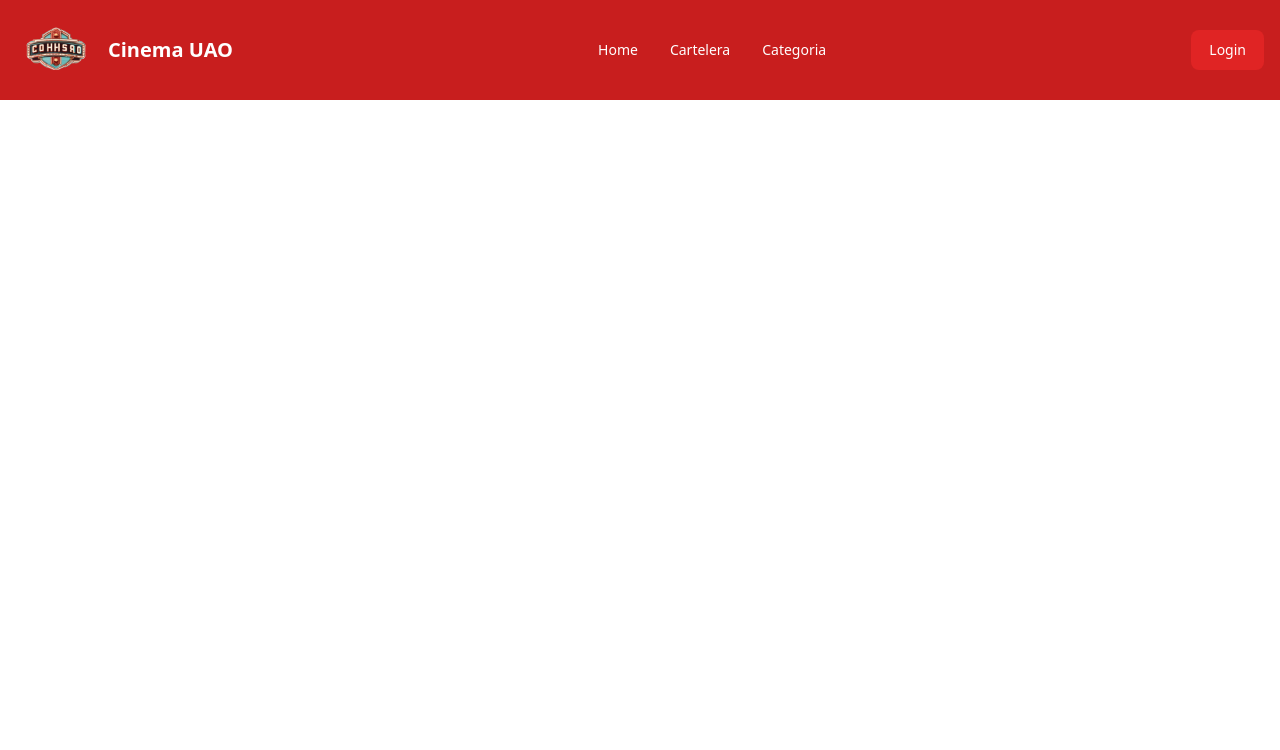
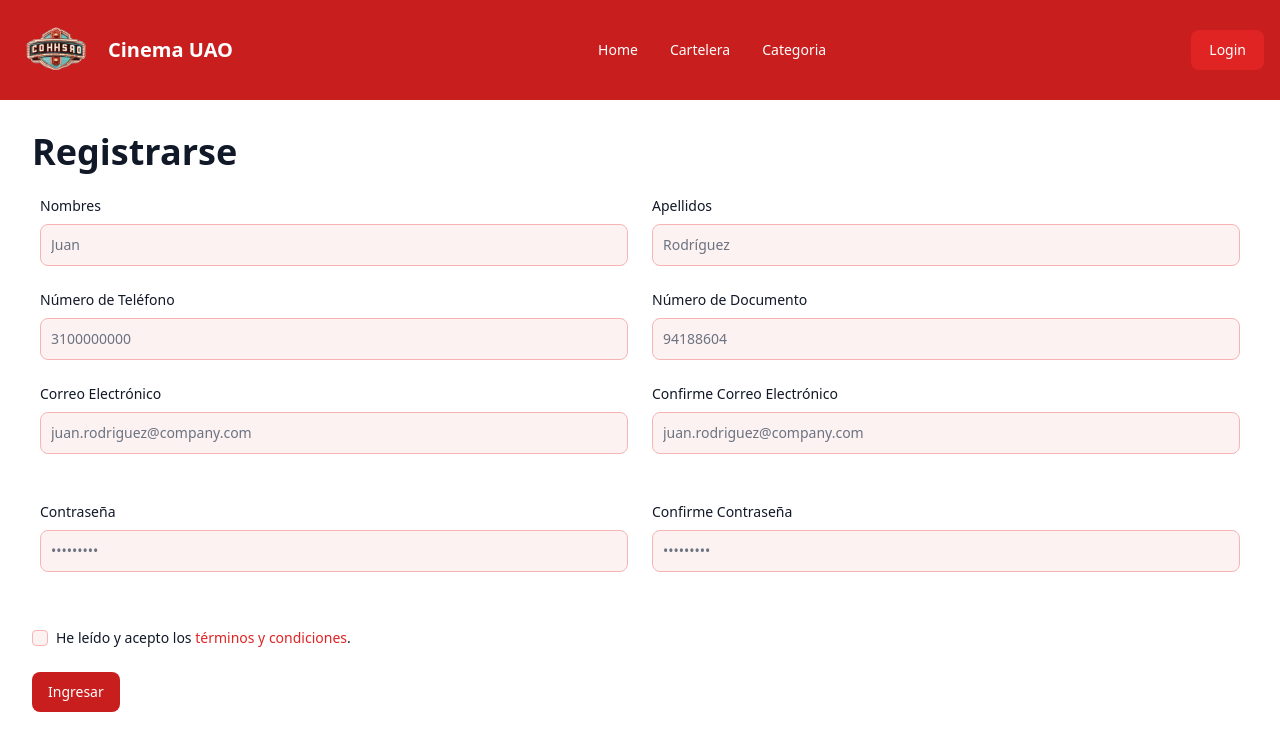
Before and after one commit to Makhai412/ProyectoEDYA2, a React (Vite) app: page / in a window 1280 px wide. Shown: the top 750 px of the page. Built offline with nearby package versions, Linux system fonts and the light colour scheme.

Commit message:
Login y SignUp listos visualmente

```diff
--- a/src/App.tsx
+++ b/src/App.tsx
@@ -1,10 +1,14 @@
 import { DarkThemeToggle } from "flowbite-react";
 import MyButton from "./components/navbar/NavBarComponent";
+import LogIn from "./pages/login/LogIn";
+import SignUp from "./pages/login/SignUp";
+
 function App() {
   return (
 
     <main className="">
       <MyButton/>
+      <SignUp/>
     </main>
   );
 }
--- /dev/null
+++ b/src/pages/login/LogIn.jsx
@@ -0,0 +1,41 @@
+import React from 'react'
+
+const LogIn = () => {
+  return (
+    <form class='flex justify-center p-8'>
+    <div class="max-w-md w-full">
+        <label for="inicio_sesion" class="block mb-4 text-4xl font-black text-gray-900 dark:text-white">Iniciar Sesión</label>
+        <div class="mb-6">
+            <label for="email" class="block mb-2 text-lg font-medium text-gray-900 dark:text-white">Correo Electrónico</label>
+            <input type="email" id="email" class="bg-red-50 border border-red-300 text-gray-900 text-base rounded-lg focus:ring-red-500 focus:border-red-500 block w-full p-2.5 dark:bg-gray-700 dark:border-gray-600 dark:placeholder-gray-400 dark:text-white dark:focus:ring-red-500 dark:focus:border-red-500" placeholder="juan.rodriguez@company.com" required />
+        </div>
+        <div class="mb-6">
+            <label for="password" class="block mb-2 text-lg font-medium text-gray-900 dark:text-white">Contraseña</label>
+            <input type="password" id="password" class="bg-red-50 border border-red-300 text-gray-900 text-base rounded-lg focus:ring-red-500 focus:border-red-500 block w-full p-2.5 dark:bg-gray-700 dark:border-gray-600 dark:placeholder-gray-400 dark:text-white dark:focus:ring-red-500 dark:focus:border-red-500" placeholder="•••••••••" required />
+        </div>
+        <button type="submit" class="text-white bg-red-700 hover:bg-red-900 focus:ring-4 focus:outline-none focus:ring-red-300 font-medium rounded-lg text-sm px-4 py-2.5 text-center dark:bg-red-600 dark:hover:bg-red-700 dark:focus:ring-red-800 w-full">Ingresar</button>
+    </div>
+    </form>
+
+
+  )
+}
+
+export default LogIn;
+
+/*
+ <form class='flex p-8 justify-center '>
+    <label for="inicio_sesion" class="block mb-4 text-xl font-extrabold  text-gray-900 dark:text-white">Iniciar Sesión</label>
+    <div class=" p-2  grid gap-6 mb-6 md:grid-cols-1 w-full md:w-auto mt-4">
+        <div class="mb-6">
+            <label for="email" class="block mb-2 text-sm font-medium text-gray-900 dark:text-white">Correo Electrónico</label>
+            <input type="email" id="email" class="bg-red-50 border border-red-300 text-gray-900 text-sm rounded-lg focus:ring-red-500 focus:border-red-500 block w-auto p-2.5 dark:bg-gray-700 dark:border-gray-600 dark:placeholder-gray-400 dark:text-white dark:focus:ring-red-500 dark:focus:border-red-500" placeholder="juan.rodriguez@company.com" required />
+        </div>
+        <div class="mb-6">
+            <label for="password" class="block mb-2 text-sm font-medium text-gray-900 dark:text-white">Contraseña</label>
+            <input type="password" id="password" class="bg-red-50 border border-red-300 text-gray-900 text-sm rounded-lg focus:ring-red-500 focus:border-red-500 block w-auto p-2.5 dark:bg-gray-700 dark:border-gray-600 dark:placeholder-gray-400 dark:text-white dark:focus:ring-red-500 dark:focus:border-red-500" placeholder="•••••••••" required />
+        </div>
+    </div>
+    <button type="submit" class="text-white bg-red-700 hover:bg-red-900 focus:ring-4 focus:outline-none focus:ring-red-300 font-medium rounded-lg text-sm px-4 py-2.5 text-center dark:bg-red-600 dark:hover:bg-red-700 dark:focus:ring-red-800">Ingresar</button>
+    </form>
+*/
--- /dev/null
+++ b/src/pages/login/SignUp.jsx
@@ -0,0 +1,55 @@
+import React from 'react'
+
+const SignUp = () => {
+  return (
+    <form class='flex-auto p-8'>
+    <label for="registrarse" class="block mb-4 text-4xl font-black  text-gray-900 dark:text-white">Registrarse</label>
+    <div class=" flex-auto p-2  grid gap-6 mb-6 md:grid-cols-2">
+        <div>
+            <label for="first_name" class="block mb-2 text-sm font-medium text-gray-900 dark:text-white">Nombres</label>
+            <input type="text" id="first_name" class="bg-red-50 border border-red-300 text-gray-900 text-sm rounded-lg focus:ring-red-500 focus:border-red-500 block w-full p-2.5 dark:bg-gray-700 dark:border-gray-600 dark:placeholder-gray-400 dark:text-white dark:focus:ring-red-500 dark:focus:border-red-500" placeholder="Juan" required />
+        </div>
+        <div>
+            <label for="last_name" class="block mb-2 text-sm font-medium text-gray-900 dark:text-white">Apellidos</label>
+            <input type="text" id="last_name" class="bg-red-50 border border-red-300 text-gray-900 text-sm rounded-lg focus:ring-red-500 focus:border-red-500 block w-full p-2.5 dark:bg-gray-700 dark:border-gray-600 dark:placeholder-gray-400 dark:text-white dark:focus:ring-red-500 dark:focus:border-red-500" placeholder="Rodríguez" required />
+        </div>
+        <div>
+            <label for="phone" class="block mb-2 text-sm font-medium text-gray-900 dark:text-white">Número de Teléfono</label>
+            <input type="tel" id="phone" class="bg-red-50 border border-red-300 text-gray-900 text-sm rounded-lg focus:ring-red-500 focus:border-red-500 block w-full p-2.5 dark:bg-gray-700 dark:border-gray-600 dark:placeholder-gray-400 dark:text-white dark:focus:ring-red-500 dark:focus:border-red-500" placeholder="3100000000" pattern="[0-9]{3}-[0-9]{2}-[0-9]{3}" required />
+        </div>
+        <div>
+            <label for="cedula" class="block mb-2 text-sm font-medium text-gray-900 dark:text-white">Número de Documento</label>
+            <input type="number" id="cedula" class="bg-red-50 border border-red-300 text-gray-900 text-sm rounded-lg focus:ring-red-500 focus:border-red-500 block w-full p-2.5 dark:bg-gray-700 dark:border-gray-600 dark:placeholder-gray-400 dark:text-white dark:focus:ring-blue-500 dark:focus:border-blue-500" placeholder="94188604" pattern="[0-9]{3}-[0-9]{2}-[0-9]{3}" required />
+        </div>
+        <div class="mb-6">
+            <label for="email" class="block mb-2 text-sm font-medium text-gray-900 dark:text-white">Correo Electrónico</label>
+            <input type="email" id="email" class="bg-red-50 border border-red-300 text-gray-900 text-sm rounded-lg focus:ring-red-500 focus:border-red-500 block w-full p-2.5 dark:bg-gray-700 dark:border-gray-600 dark:placeholder-gray-400 dark:text-white dark:focus:ring-red-500 dark:focus:border-red-500" placeholder="juan.rodriguez@company.com" required />
+        </div>
+        <div class="mb-6">
+            <label for="confirm_email" class="block mb-2 text-sm font-medium text-gray-900 dark:text-white">Confirme Correo Electrónico</label>
+            <input type="email" id="confirm_email" class="bg-red-50 border border-red-300 text-gray-900 text-sm rounded-lg focus:ring-red-500 focus:border-red-500 block w-full p-2.5 dark:bg-gray-700 dark:border-gray-600 dark:placeholder-gray-400 dark:text-white dark:focus:ring-red-500 dark:focus:border-red-500" placeholder="juan.rodriguez@company.com" required />
+        </div>
+        <div class="mb-6">
+            <label for="password" class="block mb-2 text-sm font-medium text-gray-900 dark:text-white">Contraseña</label>
+            <input type="password" id="password" class="bg-red-50 border border-red-300 text-gray-900 text-sm rounded-lg focus:ring-red-500 focus:border-red-500 block w-full p-2.5 dark:bg-gray-700 dark:border-gray-600 dark:placeholder-gray-400 dark:text-white dark:focus:ring-red-500 dark:focus:border-red-500" placeholder="•••••••••" required />
+        </div>
+        <div class="mb-6">
+            <label for="confirm_password" class="block mb-2 text-sm font-medium text-gray-900 dark:text-white">Confirme Contraseña</label>
+            <input type="password" id="confirm_password" class="bg-red-50 border border-red-300 text-gray-900 text-sm rounded-lg focus:ring-red-500 focus:border-red-500 block w-full p-2.5 dark:bg-gray-700 dark:border-gray-600 dark:placeholder-gray-400 dark:text-white dark:focus:ring-blue-500 dark:focus:border-blue-500" placeholder="•••••••••" required />
+        </div>
+
+    </div>
+
+
+    <div class="flex items-start mb-6">
+        <div class="flex items-center h-5">
+        <input id="remember" type="checkbox" value="" class="w-4 h-4 border border-red-300 rounded bg-red-50 focus:ring-3 focus:ring-red-300 dark:bg-red-700 dark:border-red-600 dark:focus:ring-red-600 dark:ring-offset-red-800" required />
+        </div>
+        <label for="remember" class="ms-2 text-sm font-medium text-gray-900 dark:text-gray-300">He leído y acepto los <a href="#" class="text-red-600 hover:underline dark:text-red-500">términos y condiciones</a>.</label>
+    </div>
+    <button type="submit" class="text-white bg-red-700 hover:bg-red-900 focus:ring-4 focus:outline-none focus:ring-red-300 font-medium rounded-lg text-sm w-full sm:w-auto px-4 py-2.5 text-center dark:bg-red-600 dark:hover:bg-red-700 dark:focus:ringred-800">Ingresar</button>
+    </form>
+  )
+}
+
+export default SignUp;
```
